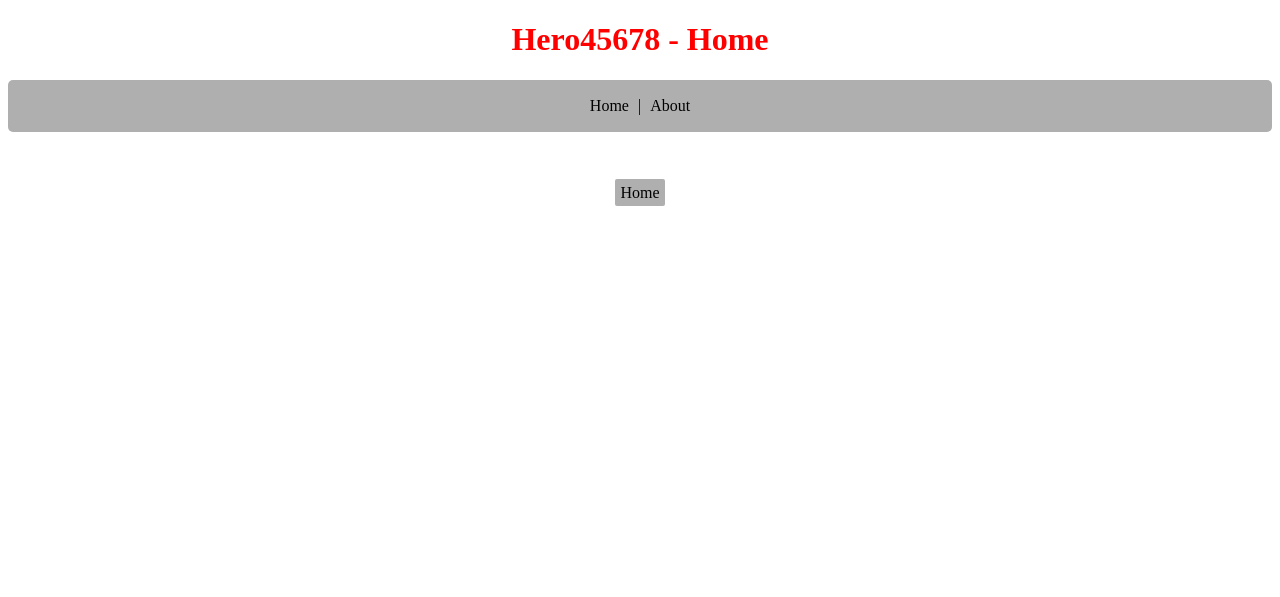
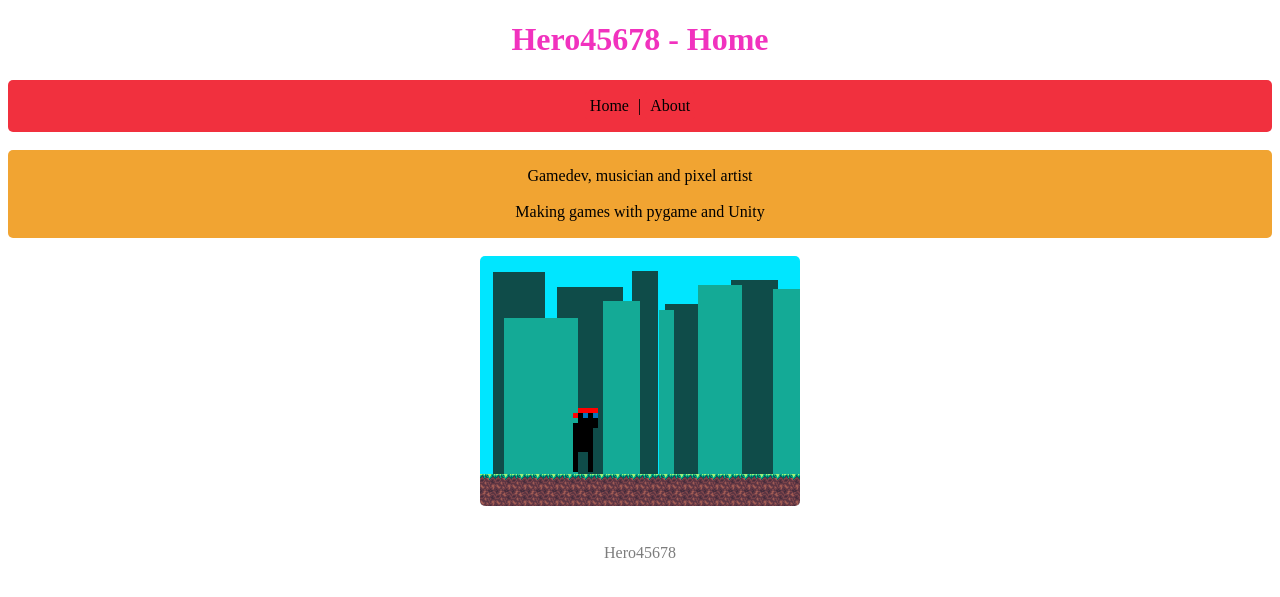
Before and after one commit to Gravity021/Website, a Flask app: page / in a window 1280 px wide. Shown: the top 597 px of the page. Run offline with Flask 2, Linux system fonts and the light colour scheme.

Commit message:
Migrate from 'HTML' directory to 'Server' directory

```diff
--- a/Server/static/styles/home.css
+++ b/Server/static/styles/home.css
@@ -1,18 +1,23 @@
 /* Custom classes */
 .bio {
-    align-self: center;
-    background-color: rgb(255, 255, 0);
+    /* align-self: center; */
+    text-align: center;
+    background-color: #F1A432;
+    padding: 1px;
+    border-radius: 5px;
 }
 
-a.button {
+.projects {
     text-align: center;
-    /* align-self: center; */
-    background-color: rgb(175, 175, 175);
-    border-radius: 2px;
-    padding: 5px;
-    width: 100px;
 }
 
-a.button:hover {
-    background-color: rgb(150, 150, 150);
+.game-logo {
+    /* transition: transform 0.2s cubic-bezier(.3, -0.58, .72, 1.52); */
+    top: 0px;
 }
+
+.game-logo :hover {
+    /* offset: 3px 3px; */
+    /* transform: translate(0px, -5px); */
+    top: -5px;
+}
--- a/Server/static/styles/main.css
+++ b/Server/static/styles/main.css
@@ -1,6 +1,10 @@
 /* Predefined areas */
 h1 {
-    color: rgb(255, 0, 0)
+    color: #F132BE;
+}
+
+img {
+    border-radius: 5px;
 }
 
 /* Custom classes */
@@ -9,27 +13,43 @@ h1 {
 }
 
 .navbar {
-    background-color: rgb(175, 175, 175);
+    background-color: #F1303E;
     padding-top: 1px;
     padding-bottom: 1px;
     border-radius: 5px;
+}
+
+a.button {
+    text-align: center;
+    background-color: #F1303E;
+    border-radius: 2px;
+    padding: 5px;
+    width: 100px;
+}
+
+a.button:hover {
+    background-color: rgb(150, 150, 150);
 }
 
 .footer {
     text-align: center;
 }
 
-.button {
+.footer a.button {
     text-align: center;
-    align-self: center;
-    background-color: rgb(175, 175, 175);
-    border-radius: 2px;
+    background-color: #FFFFFF;
+    border-radius: 3px;
     padding: 5px;
     width: 100px;
 }
 
-.button:hover {
-    background-color: rgb(150, 150, 150);
+.footer a.button:hover {
+    background-color: rgb(220, 220, 220);
+}
+
+.footer .plain_link {
+    color: rgb(125, 125, 125);
+    text-decoration: none;
 }
 
 .plain_link {
--- a/Server/templates/home.html
+++ b/Server/templates/home.html
@@ -21,14 +21,28 @@
 
         <!-- Main -->
         <br>
+
+        <!-- Mini bio -->
         <div class="bio">
+            <p>Gamedev, musician and pixel artist<br><br>Making games with pygame and Unity</p>
+        </div>
 
+        <br>
+
+        <!-- Projects -->
+        <div class="projects">
+            <div class="game">
+                <a href="https://hero45678.itch.io/that-platfomer">
+                    <img src="./static/images/That_Platformer.png" class="game-logo" alt="That Platformer logo">
+                </a>
+            </div>
         </div>
+
         <br>
 
         <!-- Footer -->
         <div class="footer"><p>
-            <a href="/" class="button plain_link">Home</a>
+            <a href="../HTML/home.html" class="button plain_link">Hero45678</a>
         </p></div>
     </body>
 </html>
```
